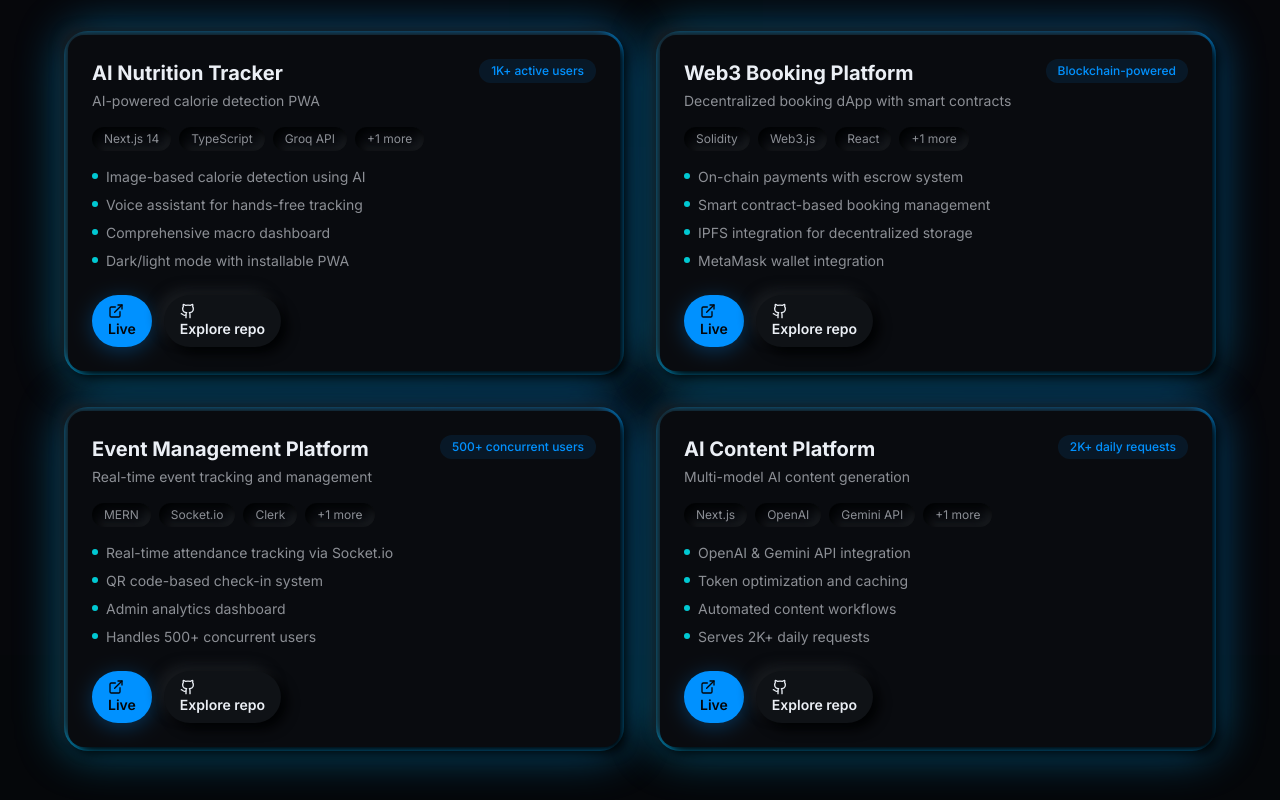
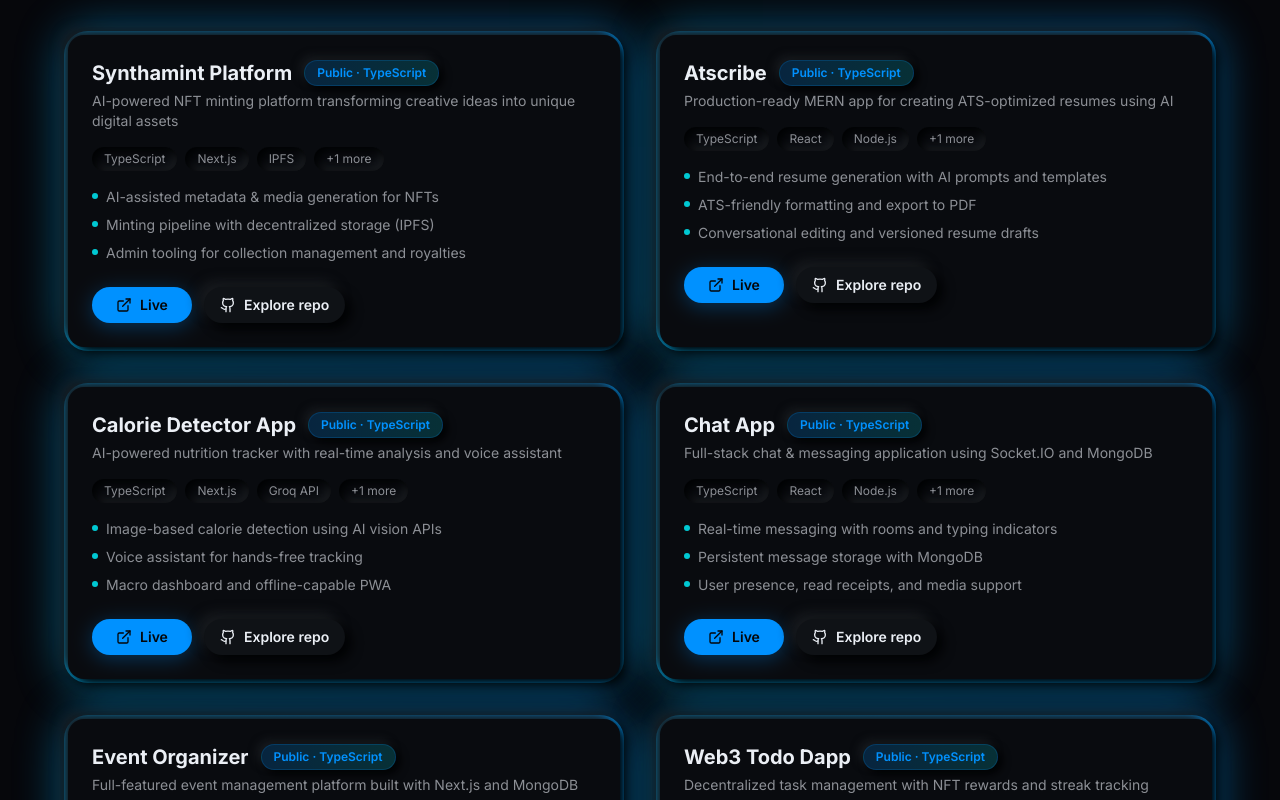
Before and after one commit to koustavx08/koustavx08-portfolio-website, a Next.js app: page / in a window 1280 px wide. Shown: the part 4680-5480 px from the top of the page. Built offline with nearby package versions, Linux system fonts and the light colour scheme.

Commit message:
Update projects section with new project details and enhanced UI elements

```diff
--- a/components/projects-section.tsx
+++ b/components/projects-section.tsx
@@ -8,62 +8,97 @@ import { BackgroundGradient } from "./ui/background-gradient"
 
 const projects = [
   {
-    title: "AI Nutrition Tracker",
-    tagline: "AI-powered calorie detection PWA",
-    techStack: ["Next.js 14", "TypeScript", "Groq API", "PWA"],
+    title: "synthamint-platform",
+    tagline: "AI-powered NFT minting platform transforming creative ideas into unique digital assets",
+    techStack: ["TypeScript", "Next.js", "IPFS", "Solidity"],
     highlights: [
-      "Image-based calorie detection using AI",
-      "Voice assistant for hands-free tracking",
-      "Comprehensive macro dashboard",
-      "Dark/light mode with installable PWA",
+      "AI-assisted metadata & media generation for NFTs",
+      "Minting pipeline with decentralized storage (IPFS)",
+      "Admin tooling for collection management and royalties",
     ],
-    metrics: "1K+ active users",
-    live: "https://nutrition-tracker.vercel.app",
-    github: "https://github.com/koustavx08/nutrition-tracker",
+    metrics: "Public · TypeScript",
+    live: "https://synthamint-platform.vercel.app/",
+    github: "https://github.com/koustavx08/synthamint-platform",
   },
   {
-    title: "Web3 Booking Platform",
-    tagline: "Decentralized booking dApp with smart contracts",
-    techStack: ["Solidity", "Web3.js", "React", "Supabase"],
+    title: "atscribe",
+    tagline: "Production-ready MERN app for creating ATS-optimized resumes using AI",
+    techStack: ["TypeScript", "React", "Node.js", "MongoDB"],
     highlights: [
-      "On-chain payments with escrow system",
-      "Smart contract-based booking management",
-      "IPFS integration for decentralized storage",
-      "MetaMask wallet integration",
+      "End-to-end resume generation with AI prompts and templates",
+      "ATS-friendly formatting and export to PDF",
+      "Conversational editing and versioned resume drafts",
     ],
-    metrics: "Blockchain-powered",
-    live: "https://web3-booking.vercel.app",
-    github: "https://github.com/koustavx08/web3-booking",
+    metrics: "Public · TypeScript",
+    live: "https://atscribe.vercel.app/",
+    github: "https://github.com/koustavx08/atscribe",
   },
   {
-    title: "Event Management Platform",
-    tagline: "Real-time event tracking and management",
-    techStack: ["MERN", "Socket.io", "Clerk", "Firebase"],
+    title: "calorie-detector-app",
+    tagline: "AI-powered nutrition tracker with real-time analysis and voice assistant",
+    techStack: ["TypeScript", "Next.js", "Groq API", "PWA"],
     highlights: [
-      "Real-time attendance tracking via Socket.io",
-      "QR code-based check-in system",
-      "Admin analytics dashboard",
-      "Handles 500+ concurrent users",
+      "Image-based calorie detection using AI vision APIs",
+      "Voice assistant for hands-free tracking",
+      "Macro dashboard and offline-capable PWA",
     ],
-    metrics: "500+ concurrent users",
-    live: "https://event-platform.vercel.app",
-    github: "https://github.com/koustavx08/event-platform",
+    metrics: "Public · TypeScript",
+    live: "https://calorie-detector-app-koustavx08.vercel.app/",
+    github: "https://github.com/koustavx08/calorie-detector-app",
   },
   {
-    title: "AI Content Platform",
-    tagline: "Multi-model AI content generation",
-    techStack: ["Next.js", "OpenAI", "Gemini API", "Redis"],
+    title: "chat-app",
+    tagline: "Full-stack chat & messaging application using Socket.IO and MongoDB",
+    techStack: ["TypeScript", "React", "Node.js", "Socket.IO"],
     highlights: [
-      "OpenAI & Gemini API integration",
-      "Token optimization and caching",
-      "Automated content workflows",
-      "Serves 2K+ daily requests",
+      "Real-time messaging with rooms and typing indicators",
+      "Persistent message storage with MongoDB",
+      "User presence, read receipts, and media support",
     ],
-    metrics: "2K+ daily requests",
-    live: "https://ai-content.vercel.app",
-    github: "https://github.com/koustavx08/ai-content",
+    metrics: "Public · TypeScript",
+    live: "https://chat-app-x08.vercel.app/",
+    github: "https://github.com/koustavx08/chat-app",
+  },
+  {
+    title: "event-organizer",
+    tagline: "Full-featured event management platform built with Next.js and MongoDB",
+    techStack: ["TypeScript", "Next.js", "MongoDB", "Clerk"],
+    highlights: [
+      "Real-time attendance tracking and QR check-in",
+      "Admin analytics dashboard and role-based access",
+      "Designed for large events (500+ concurrent users)",
+    ],
+    metrics: "Public · TypeScript",
+    live: "https://event-organizer-koustavx08.vercel.app/",
+    github: "https://github.com/koustavx08/event-organizer",
+  },
+  {
+    title: "web3-todo-dapp",
+    tagline: "Decentralized task management with NFT rewards and streak tracking",
+    techStack: ["TypeScript", "React", "Solidity", "Avalanche (Fuji)"],
+    highlights: [
+      "On-chain rewards via NFT minting for task completion",
+      "Task delegation and persistent streak tracking",
+      "Frontend integration with wallet providers and testnet deployment",
+    ],
+    metrics: "Public · TypeScript",
+    live: "https://web3-todo-dapp-alpha.vercel.app/",
+    github: "https://github.com/koustavx08/web3-todo-dapp",
   },
 ]
+
+function slugToTitle(slug: string) {
+  // handle common separators and camelCase
+  const spaced = slug
+    // replace separators with space
+    .replace(/[-_]/g, " ")
+    // insert spaces before capital letters in camelCase
+    .replace(/([a-z])([A-Z])/g, "$1 $2")
+  return spaced
+    .split(" ")
+    .map((w) => (w.length > 2 ? w[0].toUpperCase() + w.slice(1) : w)) // keep small words as-is or capitalized
+    .join(" ")
+}
 
 export function ProjectsSection() {
   return (
@@ -76,15 +111,20 @@ export function ProjectsSection() {
             <BackgroundGradient key={index} className="rounded-2xl h-full" containerClassName="rounded-2xl h-full">
               <NeoCard hover glowOnHover className="p-6 group h-full bg-card">
                 <div className="flex items-start justify-between mb-4">
-                  <div>
-                    <h3 className="text-xl font-bold text-foreground group-hover:text-accent-blue transition-colors">
-                      {project.title}
-                    </h3>
-                    <p className="text-muted-foreground text-sm mt-1">{project.tagline}</p>
+                  <div className="flex flex-col gap-1 w-full">
+                    <div className="flex items-center gap-3">
+                      <h3 className="text-xl font-bold text-foreground group-hover:text-accent-blue transition-colors whitespace-nowrap">
+                        {slugToTitle(project.title)}
+                      </h3>
+                      <span
+                        className="px-3 py-1 text-xs rounded-full bg-linear-to-r from-accent-blue/20 to-accent-cyan/20 text-accent-blue font-semibold shadow-neo-sm border border-accent-blue/20 whitespace-nowrap"
+                        aria-label={project.metrics}
+                      >
+                        {project.metrics}
+                      </span>
+                    </div>
+                    <p className="text-muted-foreground text-sm">{project.tagline}</p>
                   </div>
-                  <span className="px-3 py-1 text-xs rounded-full bg-accent-blue/10 text-accent-blue font-medium">
-                    {project.metrics}
-                  </span>
                 </div>
 
                 <div className="flex flex-wrap gap-2 mb-4">
@@ -113,16 +153,28 @@ export function ProjectsSection() {
                 </ul>
 
                 <div className="flex gap-3 mt-auto">
-                  <NeoButton asChild variant="primary" size="sm">
-                    <a href={project.live} target="_blank" rel="noopener noreferrer">
+                  <NeoButton asChild variant="primary" size="sm" className="min-w-[100px] justify-center">
+                    <a
+                      href={project.live}
+                      target="_blank"
+                      rel="noopener noreferrer"
+                      className="flex items-center gap-2 w-full justify-center"
+                      aria-label={`View ${project.title} live`}
+                    >
                       <ExternalLink className="w-4 h-4" aria-hidden />
-                      Live
+                      <span className="font-semibold text-sm">Live</span>
                     </a>
                   </NeoButton>
-                  <NeoButton asChild variant="secondary" size="sm">
-                    <a href={project.github} target="_blank" rel="noopener noreferrer">
+                  <NeoButton asChild variant="secondary" size="sm" className="min-w-[100px] justify-center">
+                    <a
+                      href={project.github}
+                      target="_blank"
+                      rel="noopener noreferrer"
+                      className="flex items-center gap-2 w-full justify-center"
+                      aria-label={`Explore ${project.title} repo on GitHub`}
+                    >
                       <Github className="w-4 h-4" aria-hidden />
-                      Explore repo
+                      <span className="font-semibold text-sm">Explore repo</span>
                     </a>
                   </NeoButton>
                 </div>
@@ -131,6 +183,20 @@ export function ProjectsSection() {
           ))}
         </div>
       </div>
+      <div className="flex justify-center mt-12">
+        <NeoButton asChild variant="primary" size="lg" className="px-6 py-3 font-bold text-lg shadow-neo-lg animate-pulse">
+          <a
+            href="https://github.com/koustavx08?tab=repositories"
+            target="_blank"
+            rel="noopener noreferrer"
+            aria-label="See more projects on GitHub"
+            className="flex items-center gap-3"
+          >
+            <Github className="w-5 h-5" aria-hidden />
+            More Projects are live at GitHub — do checkout!
+          </a>
+        </NeoButton>
+      </div>
     </section>
   )
 }
```
